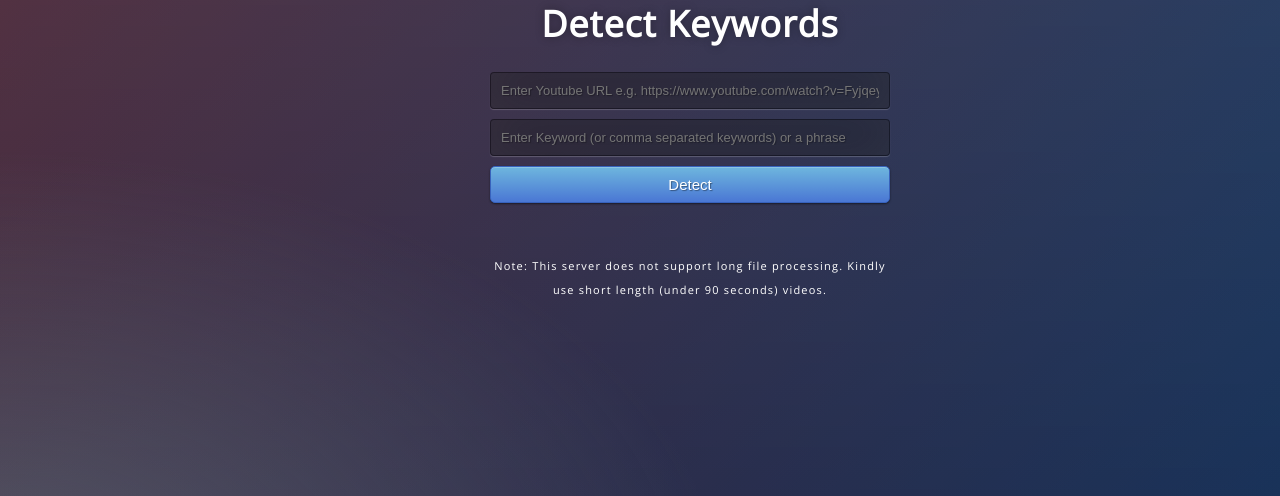
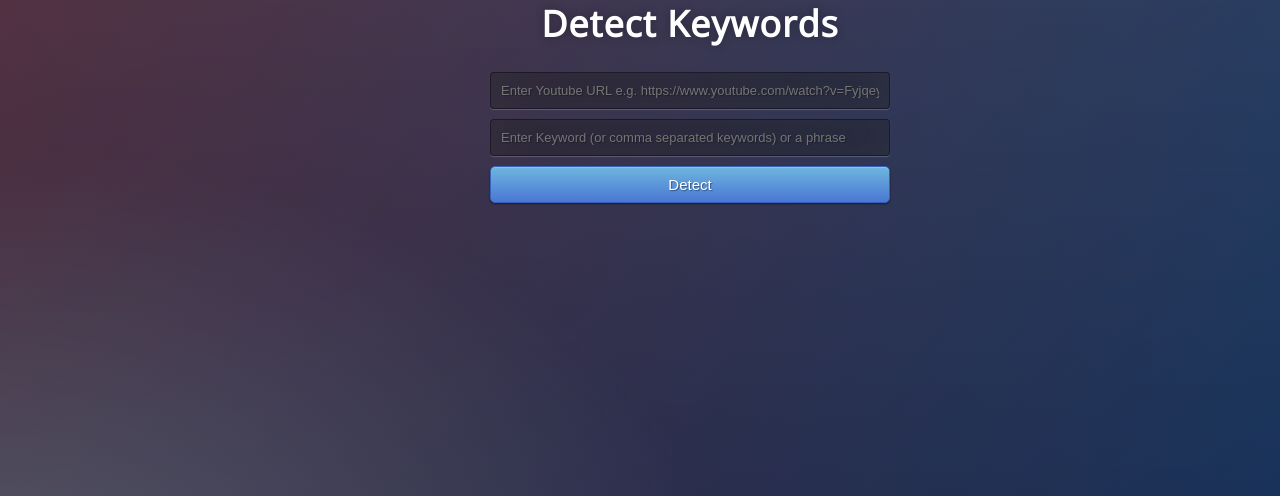
Before and after one commit to alinisarhaider/keyword_detectionn_worker, a Flask app: page / in a window 1280 px wide. Shown: the part 195-691 px from the top of the page. Run offline with Flask 2, Linux system fonts and the light colour scheme.

Commit message:
final deploy of initial phase

```diff
--- a/templates/home.html
+++ b/templates/home.html
@@ -25,7 +25,7 @@
 
    <br>
    <br>
-     <text style="font-size:11px">Note: This server does not support long file processing. Kindly use short length (under 90 seconds) videos.</text>
+<!--     <text style="font-size:11px">Note: This server does not support long file processing. Kindly use short length (under 90 seconds) videos.</text>-->
 
  </div>
  {{display}}
```
